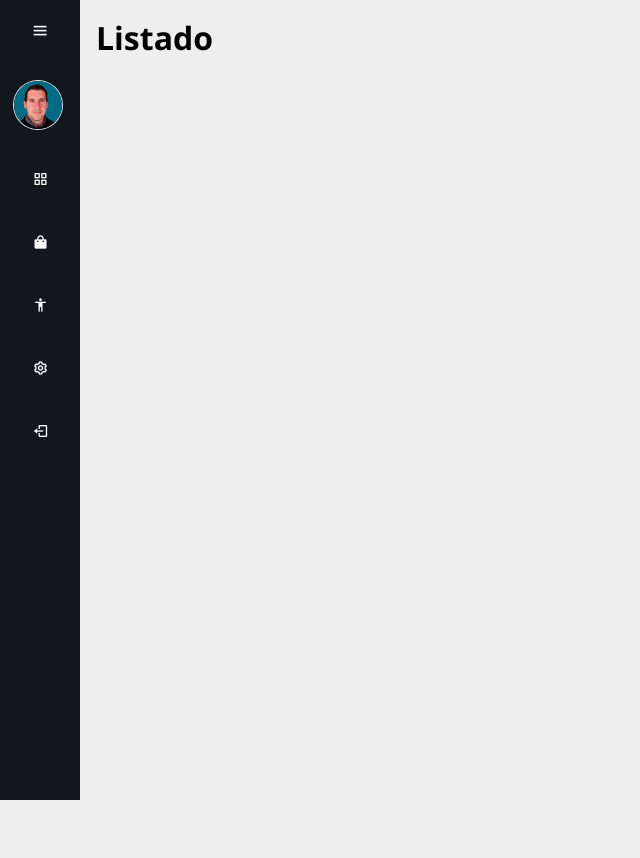
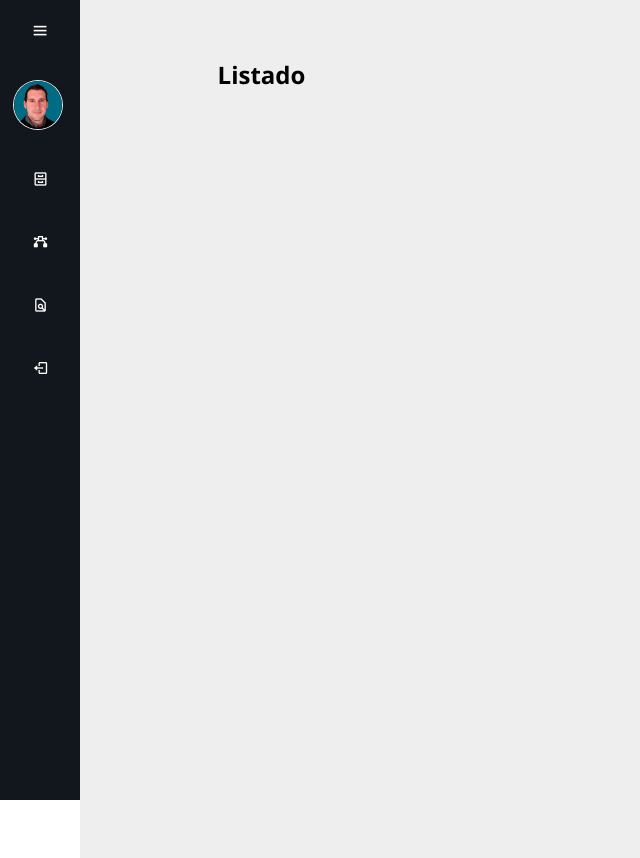
Before and after one commit to arielden/vpmadmin, a Django app: template partstr/templates/partstr/pn_list.html in a window 1280 px wide; the page is wider, and only the part inside the window is pictured. Shown: that part, without its empty margins (0-640 px from the left). Before the commit the page ends 800 px from the top of that part, so only its background shows below. Run offline with Django 4.2, Linux system fonts and the light colour scheme; the template is opened without the code that fills it, so the values that code supplies are empty.

Commit message:
arranged structure

```diff
--- /dev/null
+++ b/partstr/templates/partstr/home.html
@@ -0,0 +1,6 @@
+{% extends 'base.html' %}
+
+{% block content %}
+<h1>Estructura VPM</h1>
+<p>Acá se admnistra la estructura de ingeniería</p>
+{% endblock %}
--- a/partstr/templates/partstr/pn_list.html
+++ b/partstr/templates/partstr/pn_list.html
@@ -1,14 +1,18 @@
-{% extends 'partstr/base.html' %}
+{% extends 'base.html' %}
 
 {% block title %}Lista de partes{% endblock %}
 
 {% block content %}
-<h1>Listado</h1>
-    <div>
+<div>
+    <div class="main-content">
+        <h2>Listado</h2>
         {% for part in partnumbers %}
-            <h2>
-                {{part.partnumber}}_{{part.designation}}
-            </h2>
+        <div>
+            <p>
+                <a href="/partstr/{{part.id}}">{{part.partnumber}}</a>_{{part.designation}}
+            </p>
+        </div>
         {% endfor %}
     </div>
+</div>
 {% endblock %}
--- a/partstr/urls.py
+++ b/partstr/urls.py
@@ -4,6 +4,7 @@ from . import views
 app_name = 'partstr'
 
 urlpatterns = [
-    #cg_calc views
-    path('', views.partnumber_list, name='partnumbers_list'),
+    #partstr views
+    path('', views.home, name='home'),
+    path('pn_list/<str:id>/', views.pn_list, name='pn_list'),
 ]
--- a/partstr/views.py
+++ b/partstr/views.py
@@ -5,9 +5,13 @@ from django.shortcuts import render
 
 from .models import Part
 
-def partnumber_list(request):
+def pn_list(request, id):
     partnumbers = Part.objects.all()
 
     return render(request,
                   'partstr/pn_list.html',
                   {'partnumbers':partnumbers})
+
+def home(request):
+    return render(request,
+                  'partstr/home.html', {})
--- /dev/null
+++ b/static/css/style.css
@@ -0,0 +1,166 @@
+*{
+    margin: 0;
+    padding: 0;
+    box-sizing: border-box;
+    font-family: 'Segoe UI', Tahoma, Geneva, Verdana, sans-serif;
+}
+
+.user-img{
+    width: 50px;
+    border-radius: 100%;
+    border: 1px solid #eee;
+}
+
+.sidebar {
+    position: absolute;
+    top: 0;
+    left: 0;
+    height: 100vh;
+    width: 80px;
+    /* width: 205px; */
+    background-color: #12171e;
+    padding: .4rem .8rem;
+    transition: all 0.5s ease;
+}
+
+.sidebar.active ~ .main-content {
+    left: 250px;
+    width: calc(100% - 250px);
+}
+
+.sidebar.active {
+    width: 250px;
+}
+
+.sidebar #btn {
+    position: absolute;
+    color:#fff;
+    top: .4rem;
+    left: 50%;
+    font-size: 1.2rem;
+    line-height: 50px;
+    transform: translateX(-50%);
+    cursor: pointer;
+}
+
+.sidebar.active #btn {
+    left: 90%;
+}
+
+.sidebar .top .logo {
+    color:#fff;
+    display: flex;
+    height: 50px;
+    width: 100%;
+    align-items: center;
+    pointer-events: none;
+    opacity: 0;
+}
+
+.sidebar.active .top .logo {
+    opacity: 1;
+}
+
+.top .logo i {
+    font-size: 2rem;
+    margin-left: 5px;
+}
+
+.user {
+    display: flex;
+    align-items: center;
+    margin: 1rem 0;
+}
+
+.user p {
+    color: #fff;
+    opacity: 1;
+    margin-left: 1rem;
+}
+
+.bold {
+    font-weight: 600;
+}
+
+.sidebar p {
+    opacity: 0;
+}
+
+.sidebar.active p {
+    opacity: 1;
+}
+
+.sidebar ul li {
+    position: relative;
+    list-style-type: none;
+    height: 50px;
+    width: 90%;
+    margin: 0.8rem auto;
+    line-height: 50px;
+}
+
+.sidebar ul li a {
+    color: #fff;
+    display: flex;
+    align-items: center;
+    text-decoration: none;
+    border-radius: 0.8rem;
+}
+
+.sidebar ul li a:hover {
+    background-color: #fff;
+    color: #12171e;
+}
+
+.sidebar ul li a i {
+    min-width: 50px;
+    text-align: center;
+    height: 50px;
+    border-radius: 12px;
+    line-height: 50px;
+}
+
+.sidebar .nav-item {
+    opacity: 0;
+}
+
+.sidebar.active .nav-item {
+    opacity: 1;
+}
+
+.sidebar ul li .tooltip {
+    position: absolute;
+    left: 125px;
+    top: 50%;
+    transform: translate(-50%, -50%);
+    box-shadow: 0 0.5rem 0.8rem rgba(0, 0, 0, 0.2);
+    border-radius:  0.6rem;
+    padding: 0.4rem 1.2rem;
+    line-height: 1.8rem;
+    z-index: 20;
+    opacity: 0;
+}
+
+.sidebar ul li:hover .tooltip {
+    opacity: 1;
+}
+
+.sidebar.active ul li .tooltip {
+    display: none;
+}
+
+.main-content {
+    position: relative;
+    background-color: #eee;
+    min-height: 100vh;
+    top: 0;
+    left: 80px;
+    transition: all 0.5s ease;
+    width: 100%;
+    padding: 1.8rem;
+}
+
+.container {
+    display: flex;
+    justify-content: space-between;
+}
--- a/partstr/templates/partstr/base.html
+++ b/templates/base.html
@@ -19,7 +19,7 @@
             <i class="bx bx-menu" id="btn"></i>
         </div>
         <div class="user">
-            <img src="../static/images/foto_mini.png" alt="me" class="user-img">
+            <img src="{% static 'images/foto_mini.png' %}" alt="me" class="user-img">
             <div>
                 <p class="bold">Ariel D.</p>
                 <p>Admin</p>
@@ -28,31 +28,24 @@
         <ul>
             <li>
                 <a href="#">
-                    <i class="bx bx-grid-alt"></i>
-                    <span class="nav-item">Dashboard</span>
+                    <i class="bx bx-cabinet"></i>
+                    <span class="nav-item">Panel</span>
                 </a>
-                <span class="tooltip">Dashboard</span>
+                <span class="tooltip">Panel</span>
             </li>
             <li>
                 <a href="#">
-                    <i class="bx bxs-shopping-bag"></i>
-                    <span class="nav-item">Products</span>
+                    <i class="bx bxs-vector"></i>
+                    <span class="nav-item">Estructura</span>
                 </a>
-                <span class="tooltip">Products</span>
+                <span class="tooltip">Estructura</span>
             </li>
             <li>
                 <a href="#">
-                    <i class="bx bx-body"></i>
-                    <span class="nav-item">Customers</span>
+                    <i class="bx bx-file-find"></i>
+                    <span class="nav-item">Buscar</span>
                 </a>
-                <span class="tooltip">Customers</span>
-            </li>
-            <li>
-                <a href="#">
-                    <i class="bx bx-cog"></i>
-                    <span class="nav-item">Settings</span>
-                </a>
-                <span class="tooltip">Settings</span>
+                <span class="tooltip">Buscar</span>
             </li>
             <li>
                 <a href="#">
--- a/vpmadmin/settings.py
+++ b/vpmadmin/settings.py
@@ -58,7 +58,9 @@ ROOT_URLCONF = 'vpmadmin.urls'
 TEMPLATES = [
     {
         'BACKEND': 'django.template.backends.django.DjangoTemplates',
-        'DIRS': [],
+        'DIRS': [
+            BASE_DIR / 'templates'
+        ],
         'APP_DIRS': True,
         'OPTIONS': {
             'context_processors': [
--- a/vpmadmin/urls.py
+++ b/vpmadmin/urls.py
@@ -16,8 +16,10 @@ Including another URLconf
 """
 from django.contrib import admin
 from django.urls import path, include
+from partstr import views
 
 urlpatterns = [
     path('admin/', admin.site.urls),
-    path('partstr/', include('partstr.urls', namespace='partstr'))
+    path('', views.home, name='home'),
+    path('partstr/', include('partstr.urls', namespace='partstr')),
 ]
```
Also changed, not shown: partstr/static/css/partstr.css (deleted, +0 -84 lines), static/css/style_backup.css (renamed from partstr/static/css/style.css).
